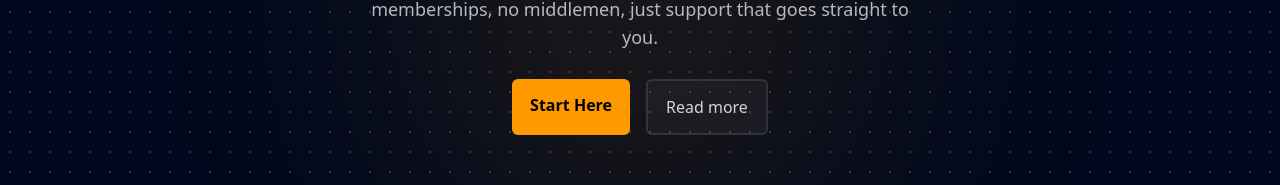
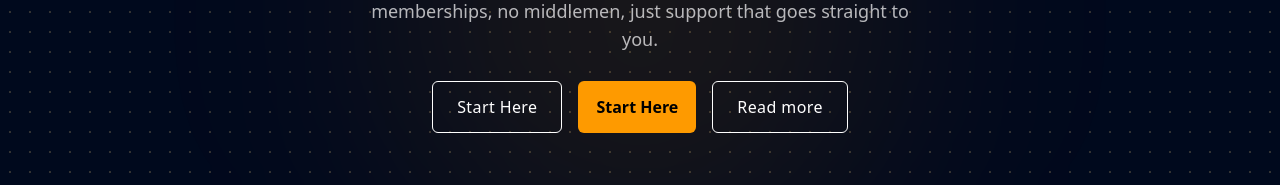
Before and after one commit to kg877253/Get-me-chai, a Next.js app: page / in a window 1280 px wide. Shown: the part 238-423 px from the top of the page. Built offline with nearby package versions, Linux system fonts and the light colour scheme; no server answers.

Commit message:
animated button

```diff
--- a/app/page.js
+++ b/app/page.js
@@ -1,6 +1,7 @@
 "use client"
 import Image from "next/image";
 import Link from "next/link";
+import Animatedbutton from "@/components/Animatedbutton";
 
 export default function Home() {
   return (
@@ -18,6 +19,12 @@ export default function Home() {
         </p>
 
         <div className="relative flex flex-row gap-4 m-2">
+          <Animatedbutton>
+            <Link href="/signup">
+              <span className="absolute  inset-x-2 bottom-1 h-px scale-x-0 bg-gradient-to-r from-amber-200 via-emerald-200 to-transparent transition-transform duration-300 group-hover/link:scale-y-100" />
+              <span className="relative">Start Here</span>
+            </Link>
+          </Animatedbutton>
           <Link
             href="/signup"
             className="rounded-md bg-amber-500 hover:bg-amber-400 px-4.5 py-3.5 text-base font-semibold text-black transition-all duration-300 hover:-translate-y-0.5 active:translate-y-0"
@@ -25,13 +32,20 @@ export default function Home() {
             Start Here
           </Link>
 
-          <Link
+          <Animatedbutton>
+            <Link href="/about">
+              <span className="absolute inset-x-2 bottom-1 h-px scale-x-0 bg-gradient-to-r from-amber-200 via-emerald-200 to-transparent transition-transform duration-300 group-hover/link:scale-y-100" />
+              <span className="relative">Read more</span>
+            </Link>
+          </Animatedbutton>
+
+          {/* <Link
             href="/about"
             className="group/link relative overflow-hidden rounded-md border-2 border-white/10 bg-white/[0.04] px-4.5 py-3.5 text-base font-medium text-zinc-300 transition-all duration-300 hover:-translate-y-0.5 hover:border-amber-200/25 hover:bg-white/15 hover:text-white focus:outline-none focus:ring-2 focus:ring-amber-200/45 active:translate-y-0"
           >
             <span className="absolute inset-x-2 bottom-1 h-px scale-x-0 bg-gradient-to-r from-amber-200 via-emerald-200 to-transparent transition-transform duration-300 group-hover/link:scale-x-100" />
             <span className="relative">Read more</span>
-          </Link>
+          </Link> */}
         </div>
       </div>
 
--- /dev/null
+++ b/components/Animatedbutton.jsx
@@ -0,0 +1,90 @@
+"use client";
+
+import React from "react";
+import { motion } from "framer-motion";
+import { cn } from "@/lib/util";
+
+const AnimatedButton = ({
+  children = "Browse Components",
+  className = "",
+  as = "button",
+  ...rest
+}) => {
+  const Component = motion[as] || motion.button;
+
+  return (
+    <Component
+      {...rest}
+      whileHover={{ scale: 1.01 }}
+      whileTap={{ scale: 0.97 }}
+      transition={{
+        type: "spring",
+        stiffness: 500,
+        damping: 30,
+        mass: 0.5,
+      }}
+      className={cn(
+        "group inline-flex items-center justify-center px-6 py-2 rounded-md relative overflow-hidden bg-background border border-border",
+        "text-foreground font-medium transition-colors duration-[var(--vng-transition-speed,150ms)] focus-visible:outline-none focus-visible:ring-1 focus-visible:ring-ring disabled:pointer-events-none disabled:opacity-50",
+        "[--shine:rgba(0,0,0,.66)] dark:[--shine:rgba(255,255,255,.66)]",
+        className
+      )}
+    >
+      {/* Text with shine mask */}
+      <motion.span
+        className="tracking-wide font-light flex items-center justify-center h-full w-full relative z-10"
+        style={{
+          WebkitMaskImage:
+            "linear-gradient(-75deg, white calc(var(--mask-x) + 20%), transparent calc(var(--mask-x) + 30%), white calc(var(--mask-x) + 100%))",
+          maskImage:
+            "linear-gradient(-75deg, white calc(var(--mask-x) + 20%), transparent calc(var(--mask-x) + 30%), white calc(var(--mask-x) + 100%))",
+        }}
+        initial={{
+          "--mask-x": "100%",
+        }}
+        animate={{
+          "--mask-x": "-100%",
+        }}
+        transition={{
+          repeat: Infinity,
+          duration: 1,
+          ease: "linear",
+          repeatDelay: 1,
+        }}
+      >
+        {children}
+      </motion.span>
+
+      {/* Border shine effect */}
+      <motion.span
+        className="block absolute inset-0 rounded-md p-px"
+        style={{
+          background:
+            "linear-gradient(-75deg, transparent 30%, var(--shine) 50%, transparent 70%)",
+          backgroundSize: "200% 100%",
+          mask: "linear-gradient(#fff 0 0) content-box, linear-gradient(#fff 0 0)",
+          maskComposite: "exclude",
+          WebkitMask:
+            "linear-gradient(#fff 0 0) content-box, linear-gradient(#fff 0 0)",
+          WebkitMaskComposite: "xor",
+        }}
+        initial={{
+          backgroundPosition: "100% 0",
+          opacity: 0,
+        }}
+        animate={{
+          backgroundPosition: ["100% 0", "0% 0"],
+          opacity: [0, 1, 0],
+        }}
+        transition={{
+          duration: 1,
+          repeat: Infinity,
+          ease: "linear",
+          repeatDelay: 1,
+        }}
+      />
+    </Component>
+  );
+};
+
+export default AnimatedButton;
--- /dev/null
+++ b/lib/util.ts
@@ -0,0 +1,6 @@
+import { ClassValue, clsx } from "clsx";
+import { twMerge } from "tailwind-merge";
+
+export function cn(...inputs: ClassValue[]) {
+  return twMerge(clsx(inputs));
+}
--- a/package.json
+++ b/package.json
@@ -9,6 +9,8 @@
     "lint": "eslint"
   },
   "dependencies": {
+    "clsx": "^2.1.1",
+    "framer-motion": "^14.0.0",
     "mongoose": "^9.10.1",
     "next": "16.3.5",
     "next-auth": "^4.24.15",
@@ -17,7 +19,8 @@
     "react-dom": "19.2.8",
     "react-toastify": "^11.1.0",
     "recharts": "^3.10.1",
-    "sweetalert2": "^11.26.25"
+    "sweetalert2": "^11.26.25",
+    "tailwind-merge": "^3.7.0"
   },
   "devDependencies": {
     "@tailwindcss/postcss": "^4",
```
Also changed, not shown: 1 other file (tests, documents, lock files or other folders).
